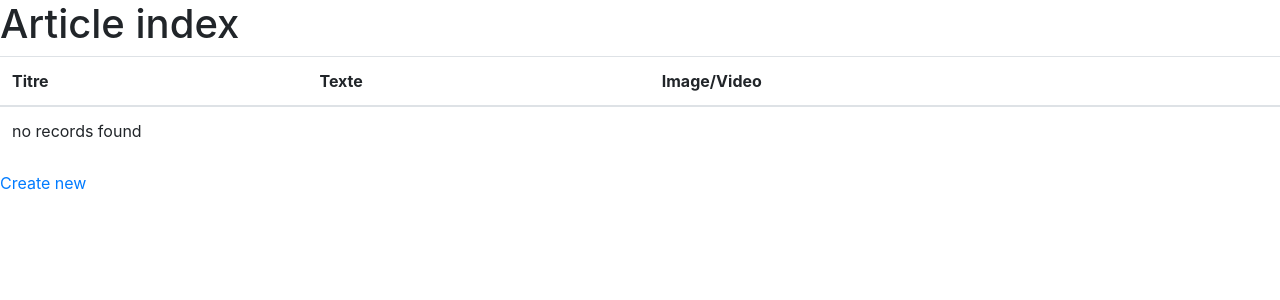
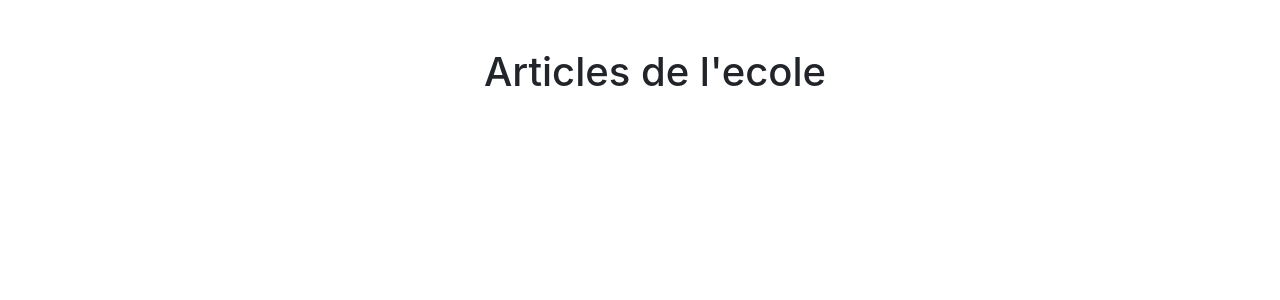
Before and after one commit to Loucaz/Ecole-Symfony, a Symfony app: template templates/article/index.html.twig in a window 1280 px wide. Shown: the top 300 px of the page. Run offline with Twig, Linux system fonts and the light colour scheme; the template is opened without the code that fills it, so the values that code supplies are empty; some libraries are stand-ins or nearby versions.

Commit message:
Articles encore une fois XD

```diff
--- a/templates/article/index.html.twig
+++ b/templates/article/index.html.twig
@@ -3,38 +3,43 @@
 {% block title %}Article index{% endblock %}
 
 {% block body %}
-    <h1>Article index</h1>
+<div class="row d-flex justify-content-center mt-5">
+    <h1>Articles de l'ecole</h1>
+<div class="row">
 
-    <table class="table">
-        <thead>
-            <tr>
-                <th>Titre</th>
-                <th>Texte</th>
-                <th>Image/Video</th>
-            </tr>
-        </thead>
-        <tbody>
-        {% for article in articles %}
-            <tr>
-                <td>{{ article.Titre }}</td>
-                <td>{{ article.Texte }}</td>
-                {% if article.Video != "" %}
-                    <td><iframe width="350" height="200" src="https://www.youtube.com/embed/{{ article.Video }}" frameborder="0" allow="accelerometer; autoplay; encrypted-media; gyroscope; picture-in-picture" allowfullscreen></iframe></td>
-                {% else %}
-                    <td><img src="{{ vich_uploader_asset(article,"imageFile") }}" style="width: auto; max-height:200px"></td>
-                {% endif %}
-                <td>
-                    <a href="{{ path('article_show', {'id': article.id}) }}">show</a>
-                    <a href="{{ path('article_edit', {'id': article.id}) }}">edit</a>
-                </td>
-            </tr>
+
+    {% for article in articles %}
+    <div class="col-sm-4 d-flex justify-content-center mt-5 ">
+    <div class="card" style="width: 18rem;">
+        {% if article.Video != "" %}
+            <iframe class="card-img-top"  src="https://www.youtube.com/embed/{{ article.Video }}" frameborder="0" allow="accelerometer; autoplay; encrypted-media; gyroscope; picture-in-picture" allowfullscreen></iframe>
         {% else %}
-            <tr>
-                <td colspan="6">no records found</td>
-            </tr>
+        <img class="card-img-top" src="{{ vich_uploader_asset(article,"imageFile") }}" alt="{{ article.Titre }}">
+        {% endif %}
+        <div class="card-body">
+            <h5 class="card-title">{{ article.Titre }}</h5>
+            <p class="card-text">{{ article.Texte }}</p>
+            {% if app.user != null %}
+                {% for role in app.user.roles %}
+                    {% if role == "ROLE_ADMIN" %}
+                        <a href="{{ path('article_show', {'id': article.id}) }}" class="btn btn-primary">show</a>
+                        <a href="{{ path('article_edit', {'id': article.id}) }}" class="btn btn-primary">edit</a>
+                    {% endif %}
+                {% endfor %}
+            {% endif %}
+        </div>
+    </div>
+    </div>
+    {% endfor %}
+</div>
+
+    {% if app.user != null %}
+        {% for role in app.user.roles %}
+            {% if role == "ROLE_ADMIN" %}
+                <a href="{{ path('article_new') }}" class="btn btn-primary mt-5 ">Create new</a>
+            {% endif %}
         {% endfor %}
-        </tbody>
-    </table>
+    {% endif %}
+</div>
 
-    <a href="{{ path('article_new') }}">Create new</a>
 {% endblock %}
```
Also changed, not shown: src/Controller/MainController.php (+5 -2 lines).
